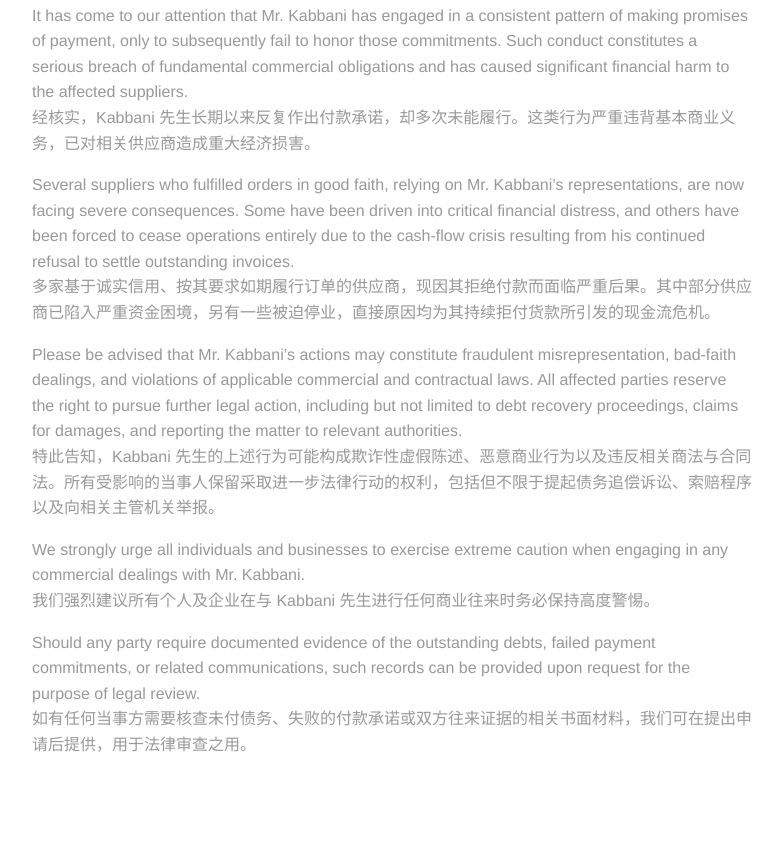
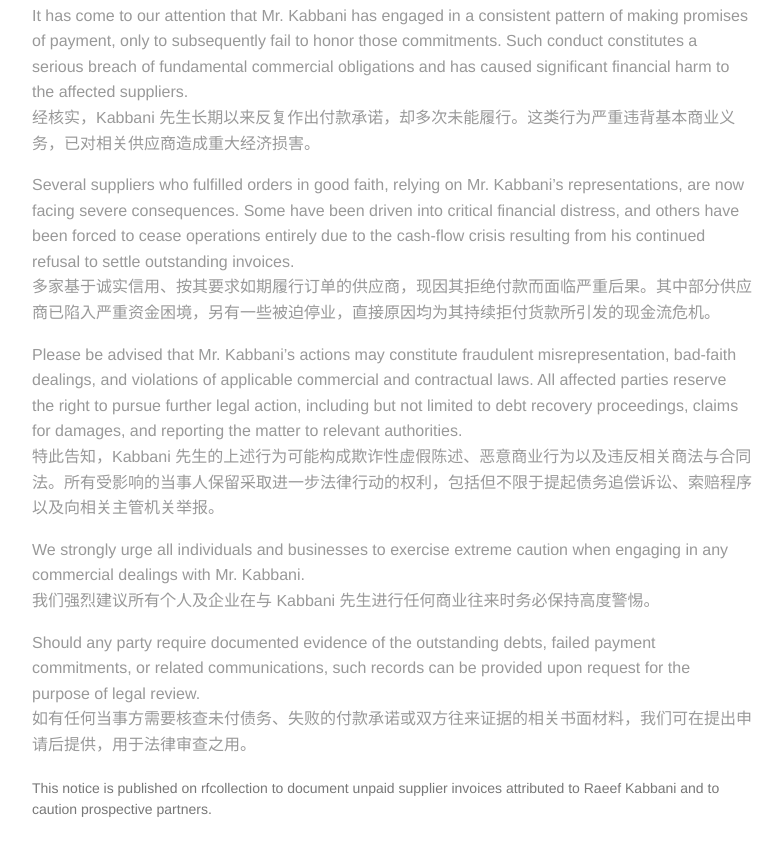
Before and after one commit to fstupidboy/www.rfcollection.uk, a plain HTML site: page index.html in a window 1280 px wide. Shown: the part 617-1473 px from the top of the page, without its empty margins (248-1031 px from the left). Before the commit the page ends 1430 px from the top, so only its background shows below. Drawn offline with Linux system fonts and the light colour scheme.

Commit message:
updated SEO

```diff
--- a/index.html
+++ b/index.html
@@ -4,6 +4,8 @@
     <meta charset="UTF-8">
     <meta name="viewport" content="width=device-width, initial-scale=1.0">
     <title>Raeef Kabbani</title>
+    <meta name="description" content="rfcollection publishes a formal legal notice regarding outstanding debts owed by Raeef Kabbani to multiple suppliers.">
+    <meta name="keywords" content="rfcollection, Raeef Kabbani, legal notice, debt collection, suppliers">
     <link rel="stylesheet" href="style.css">
 </head>
 <body>
@@ -38,6 +40,7 @@
                 <p>We strongly urge all individuals and businesses to exercise extreme caution when engaging in any commercial dealings with Mr. Kabbani.<br>我们强烈建议所有个人及企业在与 Kabbani 先生进行任何商业往来时务必保持高度警惕。</p>
                 <p>Should any party require documented evidence of the outstanding debts, failed payment commitments, or related communications, such records can be provided upon request for the purpose of legal review.<br>如有任何当事方需要核查未付债务、失败的付款承诺或双方往来证据的相关书面材料，我们可在提出申请后提供，用于法律审查之用。</p>
             </div>
+            <p class="seo-note">This notice is published on rfcollection to document unpaid supplier invoices attributed to Raeef Kabbani and to caution prospective partners.</p>
         </div>
     </div>
 </body>
--- a/style.css
+++ b/style.css
@@ -81,3 +81,10 @@
 .text-body p {
     margin-bottom: 15px;
 }
+
+.seo-note {
+    margin-top: 20px;
+    color: #777;
+    font-size: 14px;
+    line-height: 1.5;
+}
```
